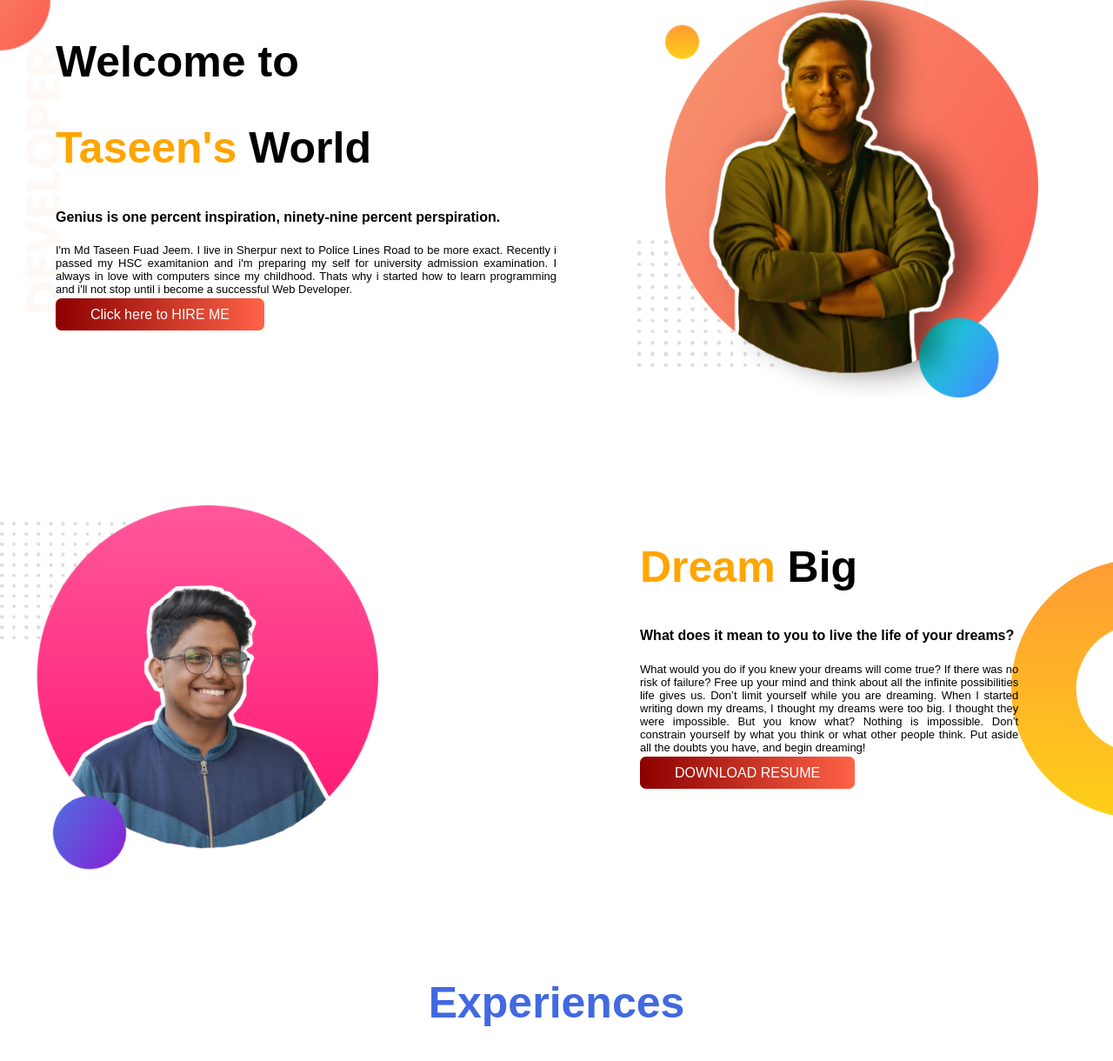
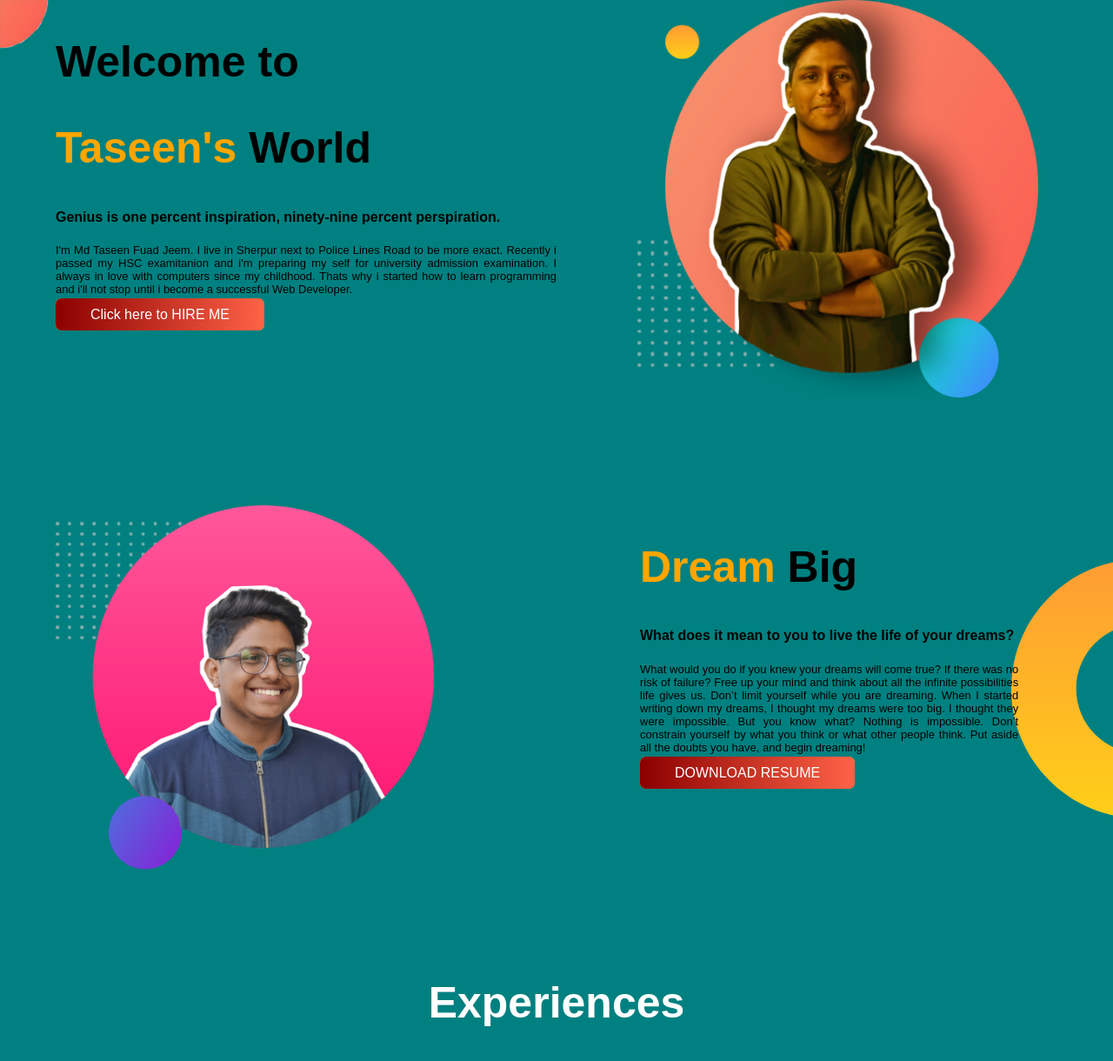
Before and after one commit to TaseenZim/dev-portfolio, a plain HTML site: page index.html in a window 1280 px wide. Shown: the top 1220 px of the page at 87% size. Drawn offline with Linux system fonts and the light colour scheme; a web font is replaced by a local one.

Commit message:
last er kichu

```diff
--- a/style.css
+++ b/style.css
@@ -1,7 +1,7 @@
 body {
     font-family: 'Otomanopee One', sans-serif;
     margin: 0;
-}
+    background-color: teal;}
 h1 {
     font-size: 50px;
 }
@@ -40,7 +40,7 @@ h1 {
     background-image: linear-gradient(to right, darkred , tomato);
 }
 .top-banner {
-    background-image: url(images/top-banner.png);
+    background-image: url(images/top.png);
     background-repeat: no-repeat;
 }
 .dream-big {
@@ -50,20 +50,22 @@ h1 {
 }
 .half-wids {
     width: 50%;
-    padding-right: 10%;
+    padding-left: 5%;
+    padding-right: 5%;
 
 }
 .half-wids img {
     width: 80%;
-    padding-right: 5%;
+    padding-right: 10%;
 }
 .half-wids p {
     text-align: justify;
 }
 .sec-pera {
     font-size: 13px;
+
 }
 #jojo {
     text-align: center;
-    color: royalblue;
+    color: white;
 }
```
Also changed, not shown: images/top.png (added), images/top2.png (added).
